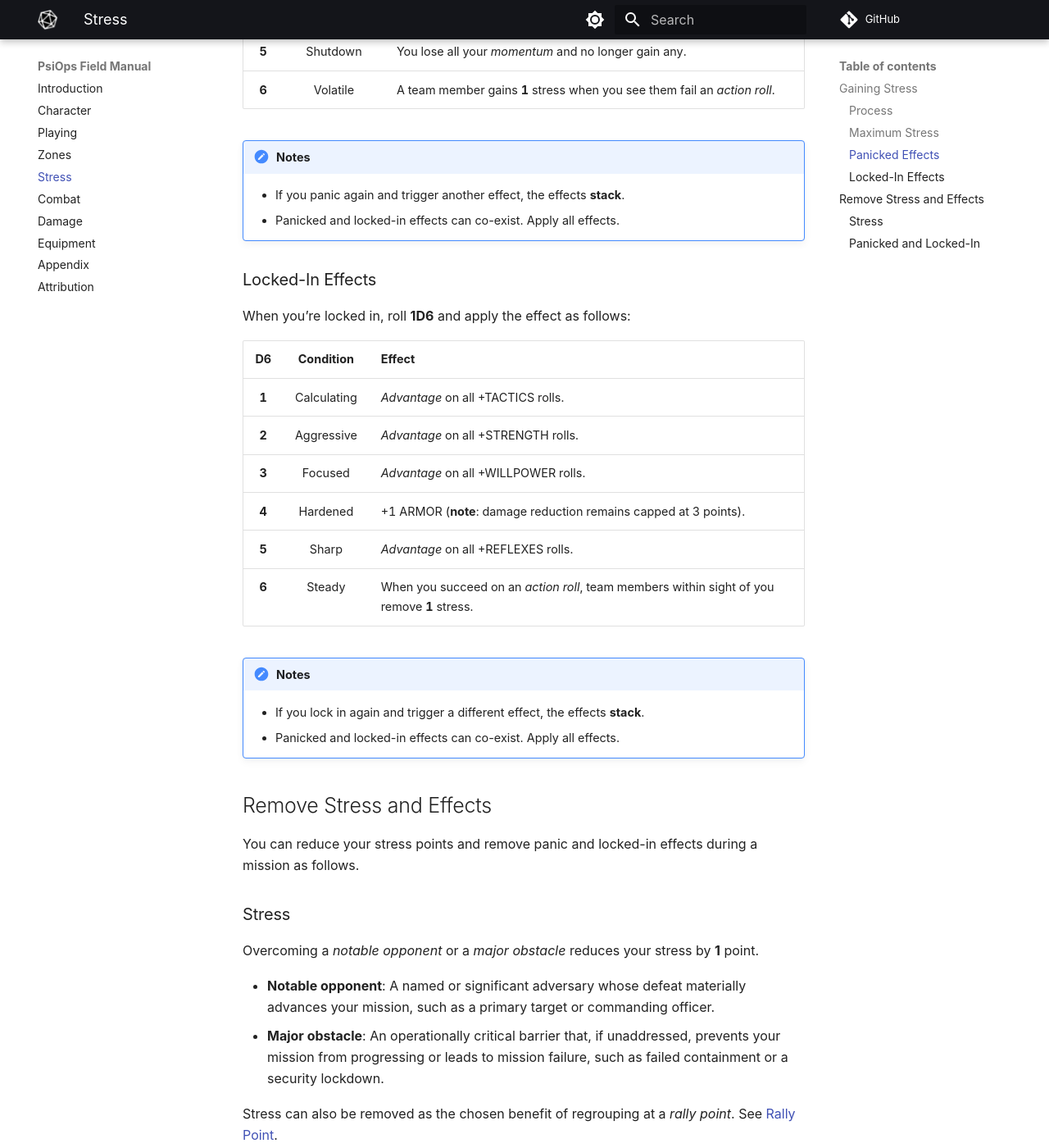
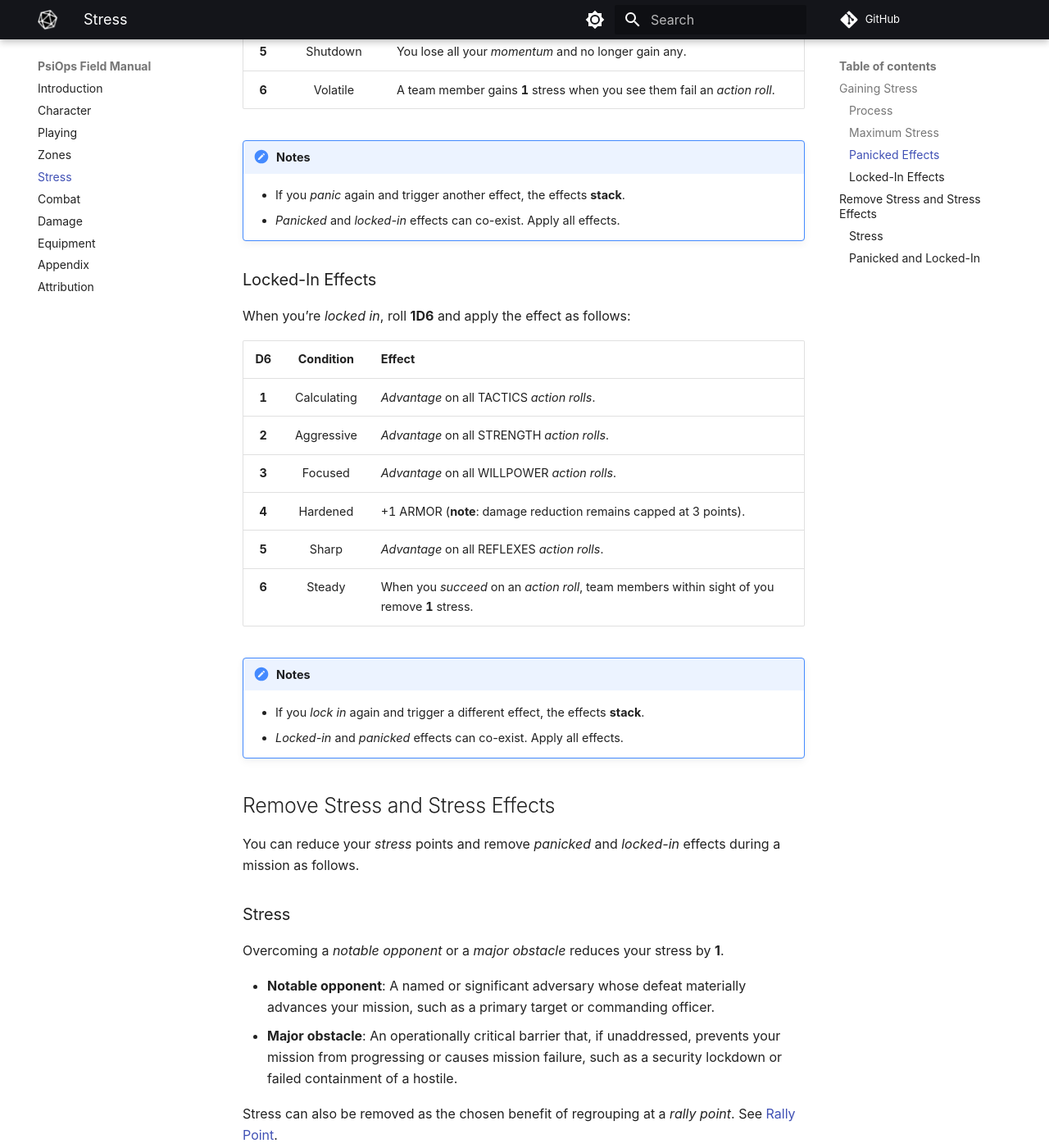
Before and after one commit to joemoose/psiops, an MkDocs documentation site: the page built from docs/stress.md, in a window 1280 px wide and 1400 px high, scrolled down 1966 px. Shown: the whole window at 82% size. Built offline with MkDocs 1.6.1 and Material for MkDocs 9.7.7, drawn with Linux system fonts in a browser that asks for light colours; plug-ins that fetch from the network failed and are left out; comment, search, counter and statistics services are not loaded; some of the changed text lies outside the part shown.

Commit message:
Clarify stress management and effects in gameplay

```diff
--- a/docs/stress.md
+++ b/docs/stress.md
@@ -32,7 +32,7 @@
 
 If left unchecked, *stress* can degrade your performance and increase the risk of failure.
 
-When your stress reaches **6**, you immediately make a **stress roll**. Roll **2D6 + WILLPOWER** and apply the result as follows:
+When your stress reaches **6**, you immediately make a *stress roll**. Roll **2D6 + WILLPOWER** and apply the result as follows:
 
 <div class="roll-table" markdown="1">
 
@@ -41,7 +41,7 @@
 | **6–** | You **panic**. Roll **1D6** and consult the [Panicked table](#panicked-effects) to determine the effect. |
 | **7–9** | You **keep it together** for now. |
 | **10–12** | You **keep it together** and remove **1** stress. |
-| **13+** | You're now **locked-in to** the flow of combat. Remove **all** stress, then roll **1D6** and consult the [Locked-In table](#locked-in-effects) to determine the effect. |
+| **13+** | You're now **locked-in** to the flow of combat. Remove **all** stress, then roll **1D6** and consult the [Locked-In table](#locked-in-effects) to determine the effect. |
 
 </div>
 
@@ -57,46 +57,46 @@
 
 | D6 | Condition | Effect |
 | :-: | :-: | - |
-| **1** | Compromised | You have **-1 ARMOR**, with a minimum of 0. |
+| **1** | Compromised | You have **-1** ARMOR, to a minimum of **0**. |
 | **2** | Demoralized | You automatically fail any *initiative roll*. |
 | **3** | Detached | *Disadvantage* on all your *action rolls* that could benefit a team member. |
-| **4** | Rattled | *Disadvantage* on all your *action rolls* in combat. |
+| **4** | Rattled | *Disadvantage* on all your *action rolls*. |
 | **5** | Shutdown | You lose all your *momentum* and no longer gain any. |
 | **6** | Volatile | A team member gains **1** stress when you see them fail an *action roll*. |
 
 !!! note "Notes"
 
-	- If you panic again and trigger another effect, the effects **stack**.
-	- Panicked and locked-in effects can co-exist. Apply all effects.
+	- If you *panic* again and trigger another effect, the effects **stack**.
+	- *Panicked* and *locked-in* effects can co-exist. Apply all effects.
 
 ### Locked-In Effects
 
-When you’re locked in, roll **1D6** and apply the effect as follows:
+When you’re *locked in*, roll **1D6** and apply the effect as follows:
 
 | D6 | Condition | Effect |
 | :-: | :-: | - |
-| **1** | Calculating | *Advantage* on all +TACTICS rolls. |
-| **2** | Aggressive | *Advantage* on all +STRENGTH rolls. |
-| **3** | Focused | *Advantage* on all +WILLPOWER rolls. |
+| **1** | Calculating | *Advantage* on all TACTICS *action rolls*. |
+| **2** | Aggressive | *Advantage* on all STRENGTH *action rolls*. |
+| **3** | Focused | *Advantage* on all WILLPOWER *action rolls*. |
 | **4** | Hardened | +1 ARMOR (**note**: damage reduction remains capped at 3 points). |
-| **5** | Sharp | *Advantage* on all +REFLEXES rolls. |
-| **6** | Steady | When you succeed on an *action roll*, team members within sight of you remove **1** stress. |
+| **5** | Sharp | *Advantage* on all REFLEXES *action rolls*. |
+| **6** | Steady | When you *succeed* on an *action roll*, team members within sight of you remove **1** stress. |
 
 !!! note "Notes"
 
-	- If you lock in again and trigger a different effect, the effects **stack**.
-	- Panicked and locked-in effects can co-exist. Apply all effects.
+	- If you *lock in* again and trigger a different effect, the effects **stack**.
+	- *Locked-in* and *panicked* effects can co-exist. Apply all effects.
 
-## Remove Stress and Effects
+## Remove Stress and Stress Effects
 
-You can reduce your stress points and remove panic and locked-in effects during a mission as follows.
+You can reduce your _stress_ points and remove *panicked* and *locked-in* effects during a mission as follows.
 
 ### Stress
 
-Overcoming a *notable opponent* or a *major obstacle* reduces your stress by **1** point.
+Overcoming a *notable opponent* or a *major obstacle* reduces your stress by **1**.
 
 - **Notable opponent**: A named or significant adversary whose defeat materially advances your mission, such as a primary target or commanding officer.
-- **Major obstacle**: An operationally critical barrier that, if unaddressed, prevents your mission from progressing or leads to mission failure, such as failed containment or a security lockdown.
+- **Major obstacle**: An operationally critical barrier that, if unaddressed, prevents your mission from progressing or causes mission failure, such as a security lockdown or failed containment of a hostile.
 
 Stress can also be removed as the chosen benefit of regrouping at a *rally point*. See [Rally Point](damage.md#rally-point).
 
@@ -106,4 +106,4 @@
 
 !!! note
 
-	Removing panicked effects at a rally point is helpful, but it also means you’ll lose any locked-in benefits.
+	Removing panicked effects at a rally point is helpful, but it means you’ll also lose any locked-in benefits.
```
Also changed, not shown: other parts of docs/stress.md (+5 -5 lines).
